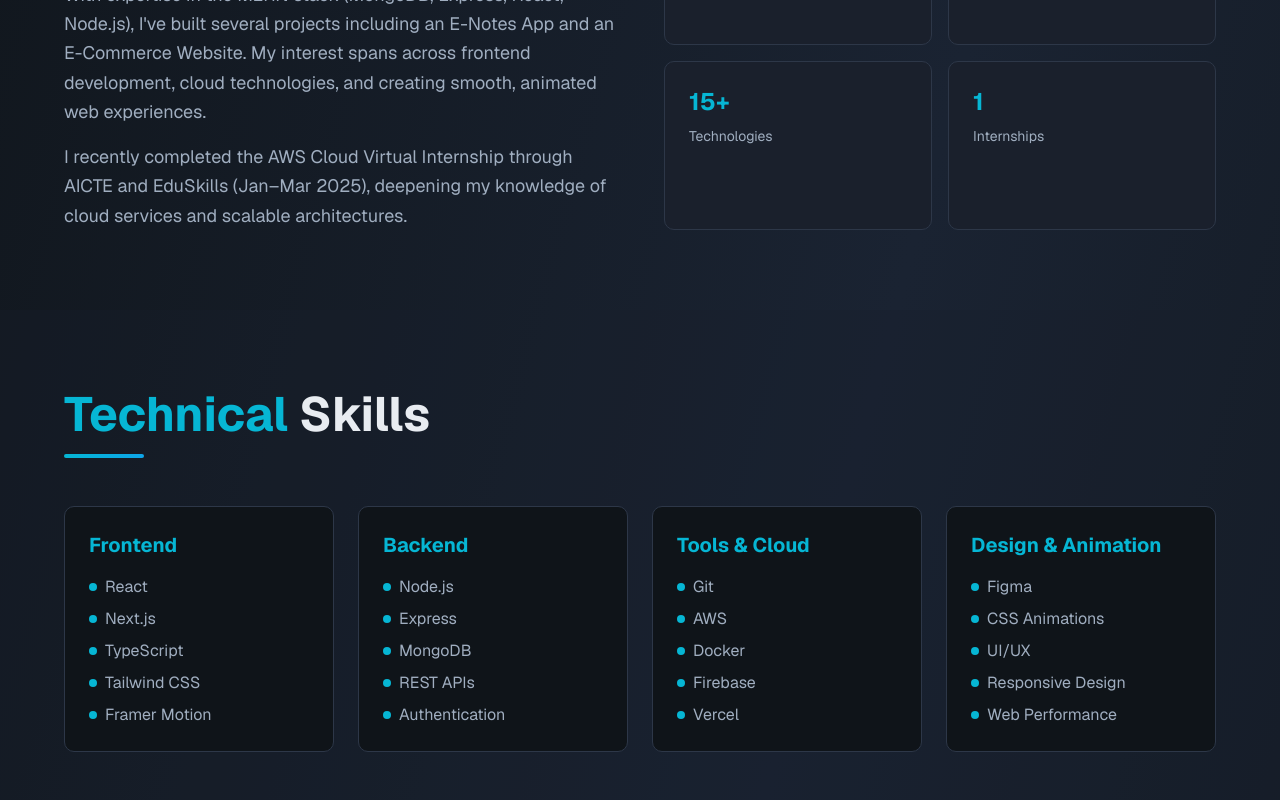
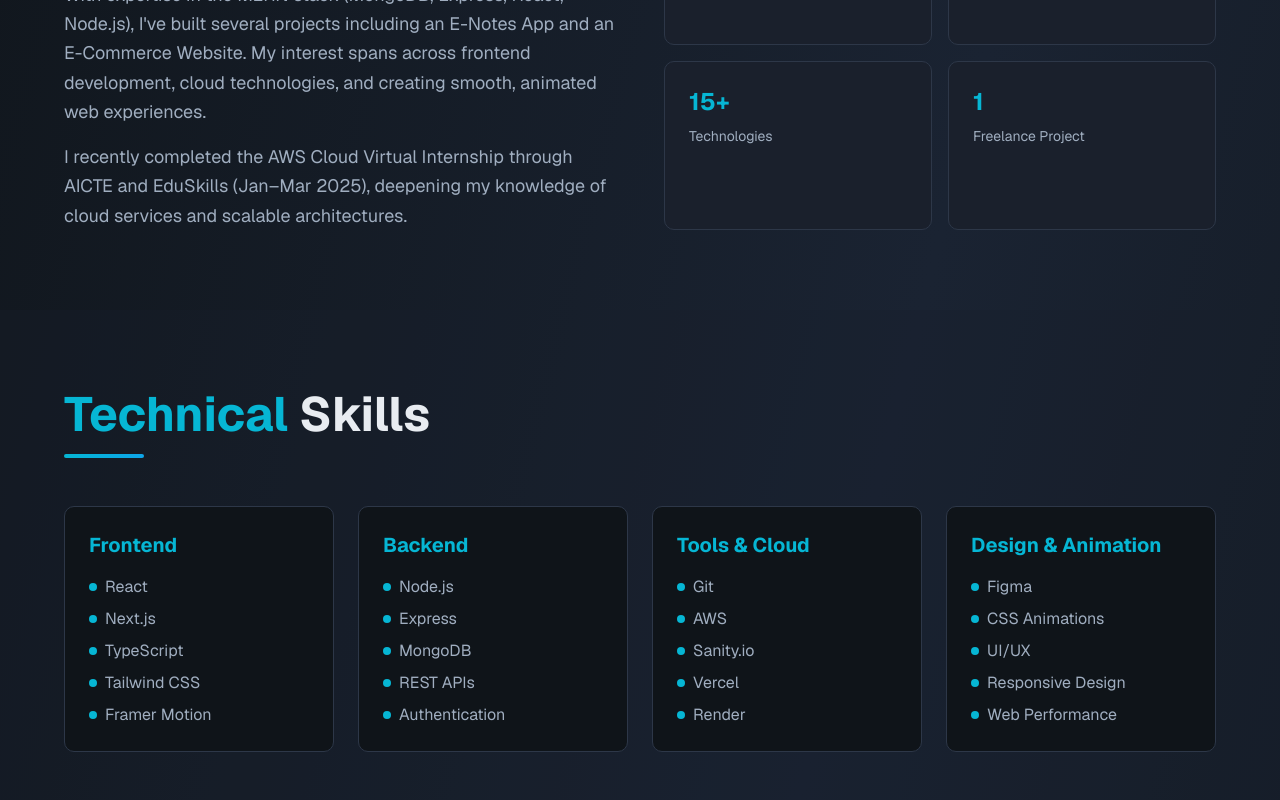
Before and after one commit to SnehashishMishra/portfolio, a Next.js app: page / in a window 1280 px wide. Shown: the part 1120-1920 px from the top of the page. Built offline with nearby package versions, Linux system fonts and the light colour scheme.

Commit message:
Updated Experiences, About components and updated the resume

```diff
--- a/components/about.tsx
+++ b/components/about.tsx
@@ -64,10 +64,10 @@ export default function About() {
               className="grid grid-cols-2 gap-4"
             >
               {[
-                { label: "Projects", value: "5+" },
+                { label: "Projects", value: "3+" },
                 { label: "Years Learning", value: "2+" },
                 { label: "Technologies", value: "15+" },
-                { label: "Internships", value: "1" },
+                { label: "Freelance Project", value: "1" },
               ].map((stat, index) => (
                 <motion.div
                   key={index}
--- a/components/experience.tsx
+++ b/components/experience.tsx
@@ -39,6 +39,21 @@ export default function Experience() {
         "Virtualization",
         "Best Practices",
         "Labs",
+      ],
+    },
+    {
+      title: "Freelance Frontend Developer",
+      company: "Ravi Pankha (India) Private Limited",
+      period: "Jan - Apr 2024",
+      location: "Remote",
+      description:
+        "Developed and deployed a dynamic web solution using React.js, Tailwind CSS, and Sanity.io, ensuring responsive UI and scalable backend integrations. Collaborated remotely with clients to deliver business-oriented features.",
+      highlights: [
+        "React.js",
+        "Tailwind CSS",
+        "Sanity.io",
+        "Git",
+        "AWS Deployment",
       ],
     },
     {
@@ -122,7 +137,7 @@ export default function Experience() {
                 >
                   <div
                     className={`md:w-1/2 pl-6 md:pl-0 ${
-                      index % 2 === 0 ? "md:pr-10" : "md:pl-10 md:text-right"
+                      index % 2 === 0 ? "md:pr-10" : "md:pl-10 md:text-left"
                     }`}
                   >
                     <div className="p-6 rounded-xl bg-background border border-border shadow-sm hover:shadow-lg transition-shadow duration-300">
--- a/components/skills.tsx
+++ b/components/skills.tsx
@@ -1,15 +1,21 @@
-"use client"
+"use client";
 
-import { motion } from "framer-motion"
-import { useInView } from "react-intersection-observer"
+import { motion } from "framer-motion";
+import { useInView } from "react-intersection-observer";
 
 export default function Skills() {
-  const { ref, inView } = useInView({ triggerOnce: true, threshold: 0.2 })
+  const { ref, inView } = useInView({ triggerOnce: true, threshold: 0.2 });
 
   const skillCategories = [
     {
       category: "Frontend",
-      skills: ["React", "Next.js", "TypeScript", "Tailwind CSS", "Framer Motion"],
+      skills: [
+        "React",
+        "Next.js",
+        "TypeScript",
+        "Tailwind CSS",
+        "Framer Motion",
+      ],
     },
     {
       category: "Backend",
@@ -17,13 +23,19 @@ export default function Skills() {
     },
     {
       category: "Tools & Cloud",
-      skills: ["Git", "AWS", "Docker", "Firebase", "Vercel"],
+      skills: ["Git", "AWS", "Sanity.io", "Vercel", "Render"],
     },
     {
       category: "Design & Animation",
-      skills: ["Figma", "CSS Animations", "UI/UX", "Responsive Design", "Web Performance"],
+      skills: [
+        "Figma",
+        "CSS Animations",
+        "UI/UX",
+        "Responsive Design",
+        "Web Performance",
+      ],
     },
-  ]
+  ];
 
   const containerVariants = {
     hidden: { opacity: 0 },
@@ -34,22 +46,27 @@ export default function Skills() {
         delayChildren: 0.1,
       },
     },
-  }
+  };
 
   const itemVariants = {
     hidden: { opacity: 0, y: 20 },
     visible: { opacity: 1, y: 0, transition: { duration: 0.6 } },
-  }
+  };
 
   return (
     <section id="skills" className="py-20 px-4 sm:px-6 lg:px-8 bg-card/30">
       <div className="max-w-6xl mx-auto">
-        <motion.div ref={ref} variants={containerVariants} initial="hidden" animate={inView ? "visible" : "hidden"}>
+        <motion.div
+          ref={ref}
+          variants={containerVariants}
+          initial="hidden"
+          animate={inView ? "visible" : "hidden"}
+        >
           <motion.div variants={itemVariants} className="mb-12">
             <h2 className="text-4xl sm:text-5xl font-bold mb-4">
               <span className="text-primary">Technical</span> Skills
             </h2>
-            <div className="w-20 h-1 bg-gradient-to-r from-primary to-secondary rounded-full"></div>
+            <div className="w-20 h-1 bg-linear-to-r from-primary to-secondary rounded-full"></div>
           </motion.div>
 
           <div className="grid grid-cols-1 md:grid-cols-2 lg:grid-cols-4 gap-6">
@@ -57,10 +74,15 @@ export default function Skills() {
               <motion.div
                 key={index}
                 variants={itemVariants}
-                whileHover={{ translateY: -5, boxShadow: "0 20px 40px rgba(6, 182, 212, 0.1)" }}
+                whileHover={{
+                  translateY: -5,
+                  boxShadow: "0 20px 40px rgba(6, 182, 212, 0.1)",
+                }}
                 className="p-6 rounded-lg bg-background border border-border hover:border-primary transition-all"
               >
-                <h3 className="text-xl font-bold text-primary mb-4">{category.category}</h3>
+                <h3 className="text-xl font-bold text-primary mb-4">
+                  {category.category}
+                </h3>
                 <div className="space-y-2">
                   {category.skills.map((skill, idx) => (
                     <motion.div
@@ -79,5 +101,5 @@ export default function Skills() {
         </motion.div>
       </div>
     </section>
-  )
+  );
 }
```
Also changed, not shown: 1 other file (tests, documents, lock files or other folders).
